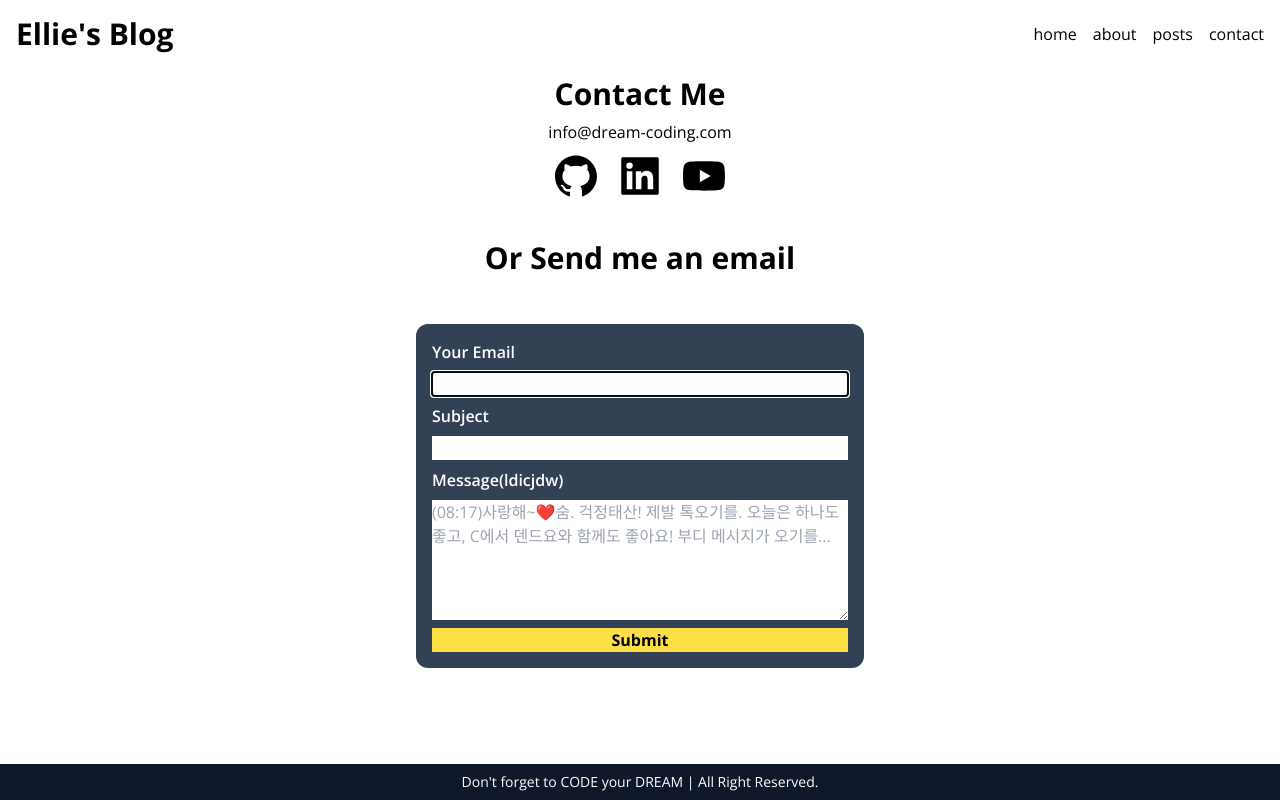
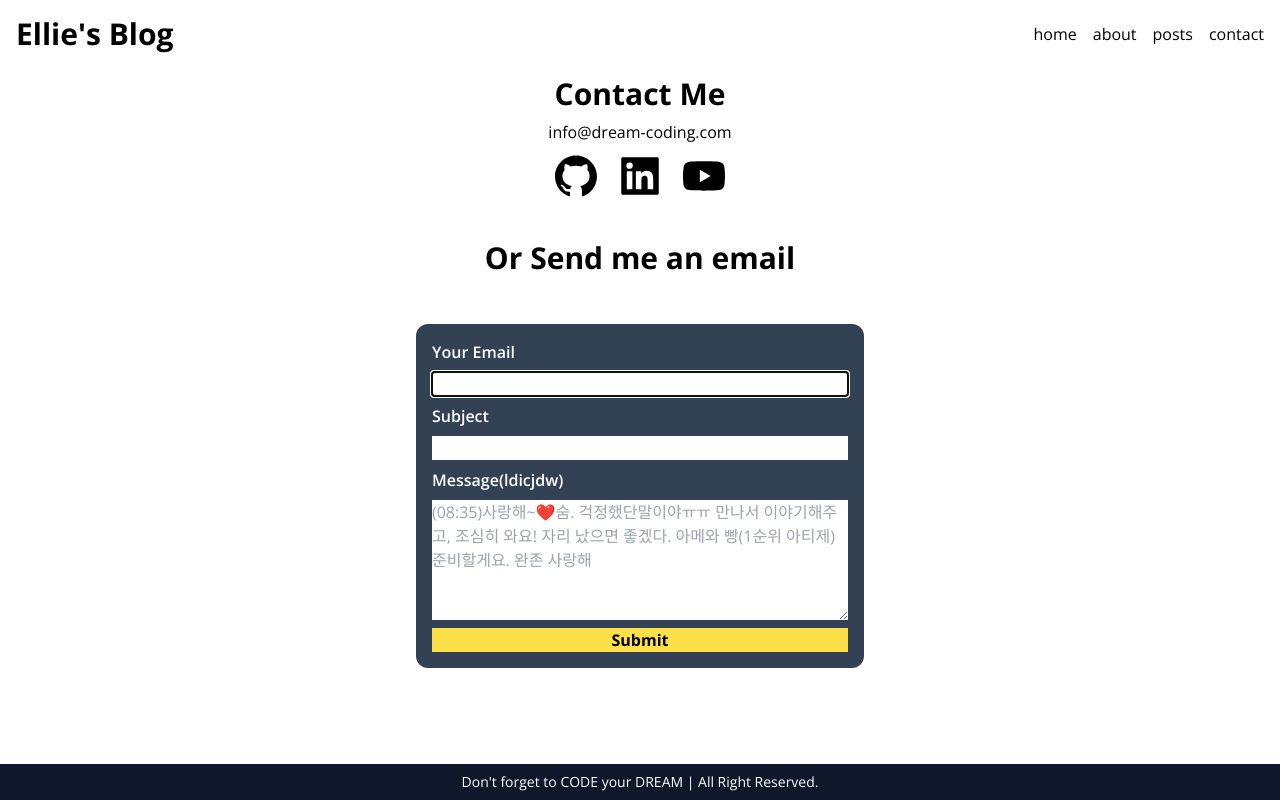
Before and after one commit to k2core/nextjs004, a Next.js app: page /contact in a window 1280 px wide. Built offline with nearby package versions, Linux system fonts and the light colour scheme.

Commit message:
1011 메시지2

```diff
--- a/src/components/ContactForm.tsx
+++ b/src/components/ContactForm.tsx
@@ -98,8 +98,8 @@ export default function ContactForm() {
           onChange={onChange}
           placeholder={
             display
-              ? "(08:17)사랑해~❤️숨. 걱정태산! 제발 톡오기를. 오늘은 하나도 좋고, C에서 덴드요와 함께도 좋아요! 부디 메시지가 오기를..."
-              : "(08:17)사랑해~❤️숨. 걱정태산! 제발 톡오기를. 오늘은 하나도 좋고, C에서 덴드요와 함께도 좋아요! 부디 메시지가 오기를..."
+              ? "(08:35)사랑해~❤️숨. 걱정했단말이야ㅠㅠ 만나서 이야기해주고, 조심히 와요! 자리 났으면 좋겠다. 아메와 빵(1순위 아티제) 준비할게요. 완존 사랑해"
+              : "(08:35)사랑해~❤️숨. 걱정했단말이야ㅠㅠ 만나서 이야기해주고, 조심히 와요! 자리 났으면 좋겠다. 아메와 빵(1순위 아티제) 준비할게요. 완존 사랑해"
           }
         />
         <button className="bg-yellow-300 text-black font-bold hover:bg-yellow-400">
```
